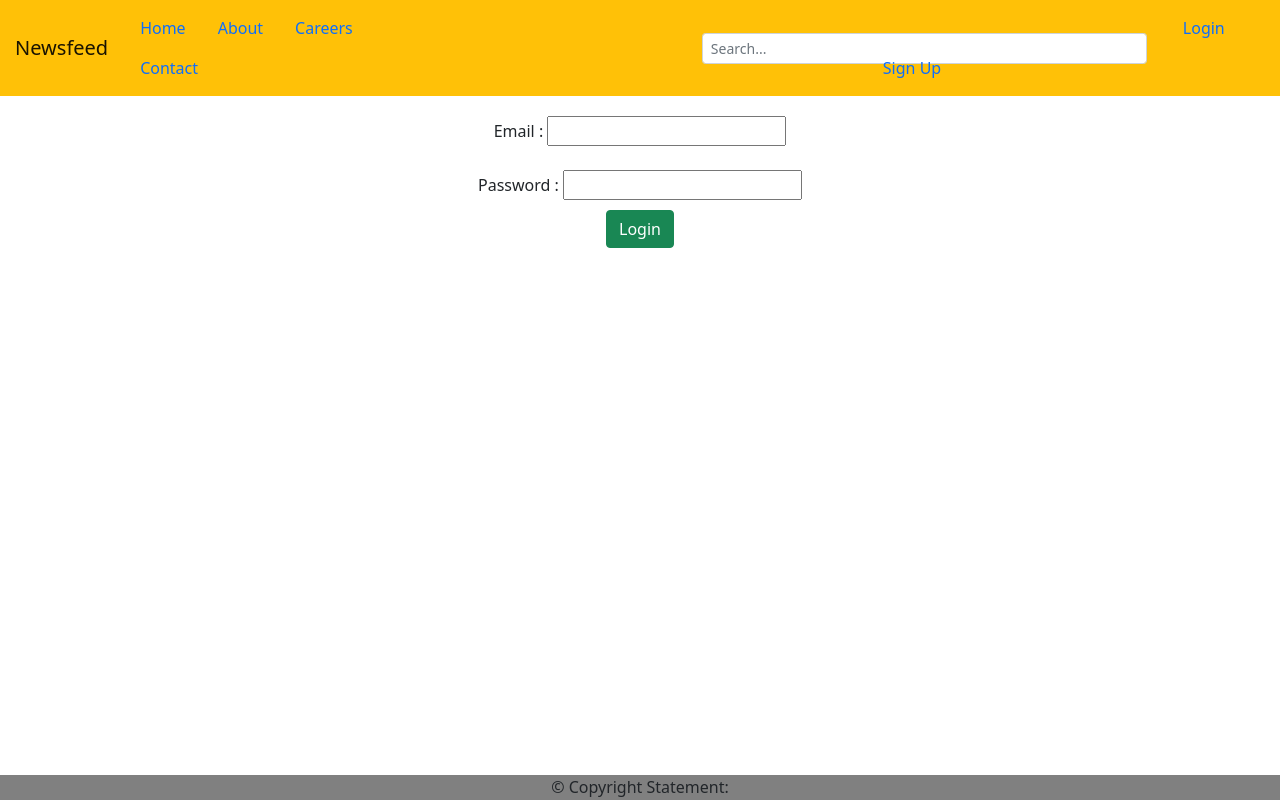
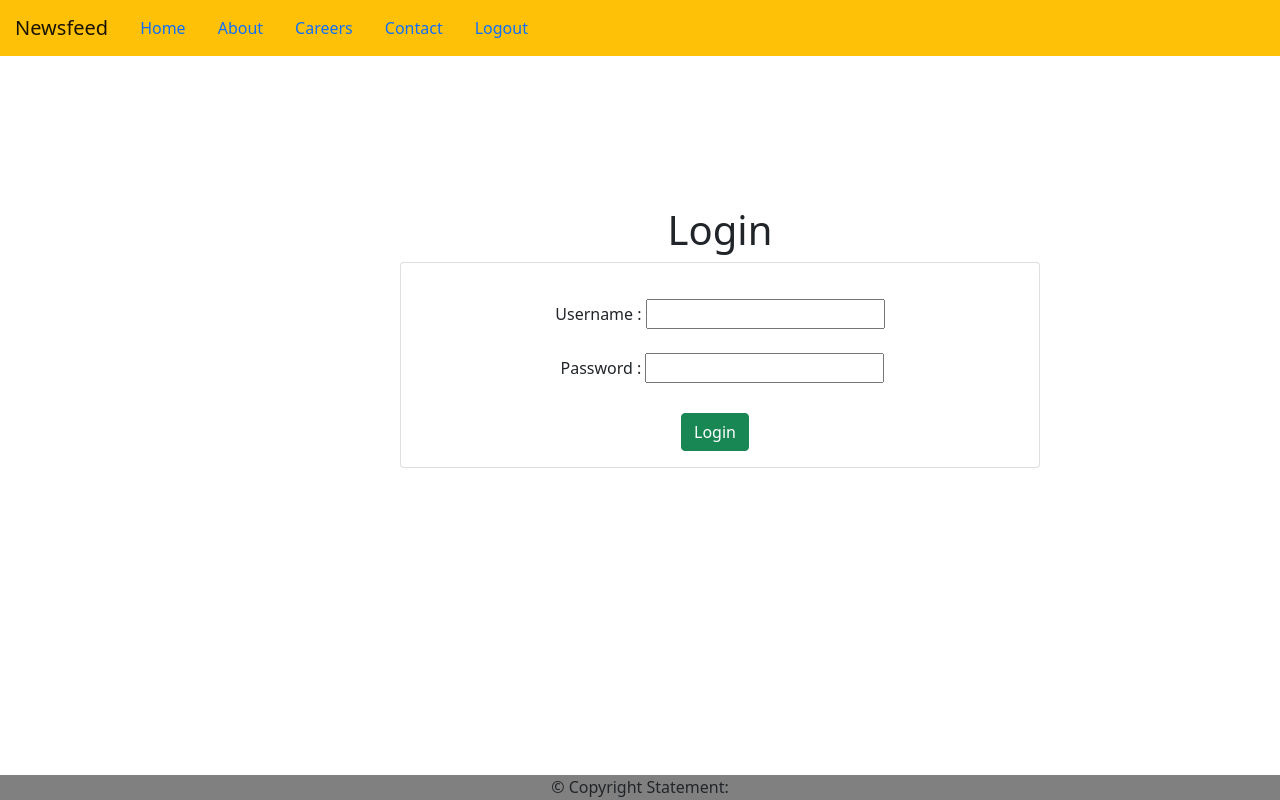
Before and after one commit to mohit7shah/newsfeed, a Vue app in the folder newsfeed/: page /login in a window 1280 px wide. Built offline with nearby package versions, Linux system fonts and the light colour scheme.

Commit message:
task-2 new commit

```diff
--- a/newsfeed/package.json
+++ b/newsfeed/package.json
@@ -12,7 +12,8 @@
     "bootstrap-vue": "^2.22.0",
     "core-js": "^3.6.5",
     "vue": "^2.6.11",
-    "vue-router": "^3.2.0"
+    "vue-router": "^3.2.0",
+    "vuex": "^3.6.2"
   },
   "devDependencies": {
     "@vue/cli-plugin-babel": "~4.5.15",
--- a/newsfeed/src/components/Footer.vue
+++ b/newsfeed/src/components/Footer.vue
@@ -9,8 +9,9 @@ footer {
   background: grey;
   height: 25px;
   width: 100%;
-  position: absolute;
+  position: fixed;
   bottom: 0;
   margin-top: 25px;
+  margin-bottom: 0;
 }
 </style>
--- a/newsfeed/src/components/Header.vue
+++ b/newsfeed/src/components/Header.vue
@@ -11,21 +11,7 @@
           <b-nav-item href="/about" class="menu">About</b-nav-item>
           <b-nav-item href="/careers" class="menu">Careers</b-nav-item>
           <b-nav-item href="/contact" class="menu">Contact</b-nav-item>
-        </b-nav>
-
-        <!-- Right aligned nav items -->
-        <b-nav>
-          <b-nav-form>
-            <b-form-input size="sm" class="mr-sm-2" placeholder="Search...">
-              <b-button size="sm" class="my-2 my-sm-0" type="submit"
-                >Search</b-button
-              >
-            </b-form-input>
-          </b-nav-form>
-        </b-nav>
-        <b-nav class="user">
-          <b-nav-item href="/login" class="menu1">Login</b-nav-item>
-          <b-nav-item href="/signup" class="menu">Sign Up</b-nav-item>
+          <b-nav-item href="/login" class="menu">Logout</b-nav-item>
         </b-nav>
       </b-collapse>
     </b-navbar>
@@ -41,23 +27,14 @@
 #nav b-nav {
   text-decoration: none;
   font-weight: bold;
-  color: #2c3e50;
+  color: black;
 }
 
 .mr-sm-2 {
   margin-left: 280px;
 }
 
-.menu1 {
-  margin-left: 300px;
-}
-
 .dataname {
   margin-left: 15px;
 }
-
-b-nav-item:active {
-  color: crimson;
-  border-radius: 0.4rem;
-}
 </style>
--- /dev/null
+++ b/newsfeed/src/components/ProductItem.vue
@@ -0,0 +1,52 @@
+<template>
+  <div class="news">
+    <b-card class="product" v-for="data in dataArray" :key="data.id">
+      <div class="product_title">
+        <h2>{{ data.title }}</h2>
+      </div>
+      <div class="product_author">
+        <h5>Author : {{ data.author }}</h5>
+      </div>
+      <div class="product_description">
+        <p>{{ data.description }}</p>
+      </div>
+      <button class="btn btn-success" @click="editbutton">Edit</button>
+      <button class="btn btn-danger">Remove</button>
+    </b-card>
+  </div>
+</template>
+
+<script>
+export default {
+  props: ["id", "title", "author", "description"],
+  computed: {
+    dataArray() {
+      return this.$store.getters.newsDetails;
+    },
+  },
+  methods: {
+    editbutton() {
+      this.$router.push({
+        path: "/edititem",
+        query: {
+          id: this.id,
+          title: this.title,
+        },
+      });
+    },
+  },
+};
+</script>
+
+<style>
+.news {
+  margin-top: 10px;
+  margin-left: 220px;
+  width: 70%;
+  margin-bottom: 65px;
+}
+
+.btn-success {
+  margin-right: 10px;
+}
+</style>
--- a/newsfeed/src/main.js
+++ b/newsfeed/src/main.js
@@ -2,6 +2,7 @@ import Vue from "vue";
 import App from "./App.vue";
 import router from "../src/router/index.js";
 import { BootstrapVue, IconsPlugin } from "bootstrap-vue";
+import store from "../src/store";
 
 // Import Bootstrap an BootstrapVue CSS files (order is important)
 import "bootstrap/dist/css/bootstrap.css";
@@ -15,5 +16,6 @@ Vue.use(IconsPlugin);
 Vue.config.productionTip = false;
 new Vue({
   router: router,
+  store,
   render: (h) => h(App),
 }).$mount("#app");
--- a/newsfeed/src/router/index.js
+++ b/newsfeed/src/router/index.js
@@ -31,11 +31,6 @@ const router = new VueRouter({
       name: "Login",
       component: () => import("../views/Login.vue"),
     },
-    {
-      path: "/signup",
-      name: "Signup",
-      component: () => import("../views/Signup.vue"),
-    },
   ],
 });
 
--- /dev/null
+++ b/newsfeed/src/store/index.js
@@ -0,0 +1,44 @@
+import Vue from "vue";
+import Vuex from "vuex";
+
+Vue.use(Vuex);
+
+export default new Vuex.Store({
+  state: {
+    news: [
+      {
+        id: "n1",
+        title: "Challanger SRT demon",
+        author: "Mohit Shah",
+        description:
+          "These immensely powerful cars use the 6.2-liter Hemi V8 engine that produces 717 hp in the Hellcat and 808 hp in the SRT Demon, so the Demon is much faster than the Hellcat.",
+      },
+      {
+        id: "n2",
+        title: "BMW M3",
+        author: "Nidhi Shah",
+        description:
+          "These immensely powerful cars use the 6.2-liter Hemi V8 engine that produces 717 hp in the Hellcat and 808 hp in the SRT Demon, so the Demon is much faster than the Hellcat.",
+      },
+      {
+        id: "n3",
+        title: "Chevrolet Camaro",
+        author: "Dhrumit Shah",
+        description:
+          "These immensely powerful cars use the 6.2-liter Hemi V8 engine that produces 717 hp in the Hellcat and 808 hp in the SRT Demon, so the Demon is much faster than the Hellcat.",
+      },
+      {
+        id: "n4",
+        title: "Supra",
+        author: "Vivek Shah",
+        description:
+          "These immensely powerful cars use the 6.2-liter Hemi V8 engine that produces 717 hp in the Hellcat and 808 hp in the SRT Demon, so the Demon is much faster than the Hellcat.",
+      },
+    ],
+  },
+  getters: {
+    newsDetails(state) {
+      return state.news;
+    },
+  },
+});
--- a/newsfeed/src/views/Home.vue
+++ b/newsfeed/src/views/Home.vue
@@ -15,9 +15,9 @@
           </div>
           <div class="drop1">
             <b-nav-item-dropdown text="Sort By">
-              <b-dropdown-item @click="sorting">Title</b-dropdown-item>
-              <b-dropdown-item @click="sorting">Body</b-dropdown-item>
-              <b-dropdown-item @click="sorting">Author</b-dropdown-item>
+              <b-dropdown-item>Title</b-dropdown-item>
+              <b-dropdown-item>Body</b-dropdown-item>
+              <b-dropdown-item>Author</b-dropdown-item>
             </b-nav-item-dropdown>
           </div>
           <div class="drop2">
@@ -47,9 +47,8 @@ export default {
     //   loginver() {
     //     return this.$router.getters.loginVerification;
     //   },
-
     //sorting() {
-      /*let sortedNews = this.productitem;
+    /*let sortedNews = this.productitem;
       sortedNews = sortedNews.sort((a, b) => {
         let fa = a.title.toLowerCase(),
           fb = b.title.toLowerCase();
@@ -78,7 +77,7 @@ export default {
 
 <style scoped>
 .mr-sm-2 {
-  margin-left: 215px;
+  margin-left: 235px;
   margin-top: 20px;
   justify-content: center;
   display: flex;
@@ -111,5 +110,5 @@ export default {
 .drop2 {
   margin-top: 7px;
   margin-left: 20px;
-
 }
+</style>
--- a/newsfeed/src/views/Login.vue
+++ b/newsfeed/src/views/Login.vue
@@ -1,19 +1,45 @@
 <template>
-  <div class="login">
-    <div class="details">
-      Email :
-      <input type="text" />
-    </div>
-    <br />
-    <div class="password">Password : <input type="password" /></div>
-    <b-button class="button btn-success" @click="gotohome()">Login</b-button>
+  <div class="login" @submit.prevent="login">
+    <h1>Login</h1>
+    <b-card>
+      <div class="details">
+        Username :
+        <input type="text" name="username" v-model="input.username" />
+      </div>
+      <br />
+      <div class="password">
+        Password :
+        <input type="password" name="password" v-model="input.password" />
+      </div>
+      <b-button class="button btn-success" @click="login()">Login</b-button>
+    </b-card>
   </div>
 </template>
 <script>
 export default {
+  data() {
+    return {
+      input: {
+        username: "",
+        password: "",
+      },
+    };
+  },
   methods: {
-    gotohome() {
-      this.$router.replace("/");
+    login() {
+      if (this.input.username != "" && this.input.password != "") {
+        if (
+          this.input.username == this.$parent.mockAccount.username &&
+          this.input.password == this.$parent.mockAccount.password
+        ) {
+          this.$emit("authenticated", true);
+          this.$router.replace({ path: "/" });
+        } else {
+          console.log("The username and / or password is incorrect");
+        }
+      } else {
+        console.log("A username and password must be present");
+      }
     },
   },
 };
@@ -21,11 +47,21 @@ export default {
 
 <style scoped>
 .login {
+  margin-top: 150px;
+  text-align: center;
+  width: 50%;
+  margin-left: 400px;
+}
+
+.details {
   margin-top: 20px;
-  text-align: center;
+}
+
+.password {
+  margin-left: 5px;
 }
 
 .button {
-  margin-top: 10px;
+  margin-top: 30px;
 }
 </style>
--- a/newsfeed/src/views/Signup.vue
+++ /dev/null
@@ -1,5 +0,0 @@
-<template>
-  <div class="signup"></div>
-</template>
-
-<script></script>
```
Also changed, not shown: newsfeed/src/views/EditItem.vue (added, +7 -0 lines), newsfeed/src/views/AddItem.vue (added), 1 other file (tests, documents, lock files or other folders).
